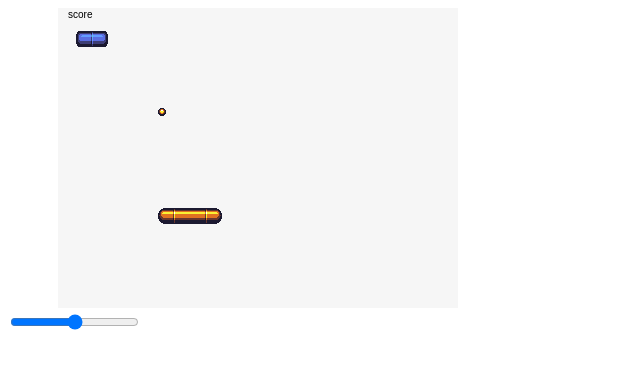
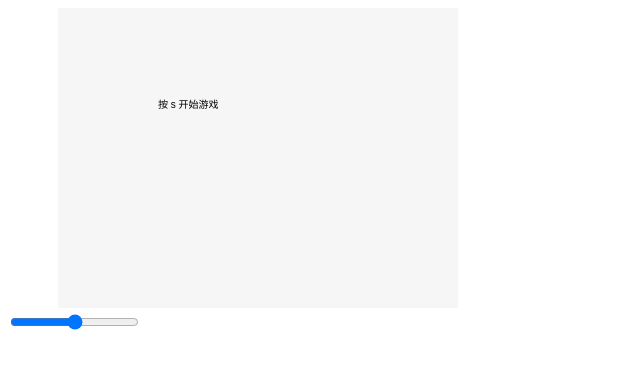
Before and after one commit to eddy0/canvasGame, a plain HTML site: page index.html in a window 1280 px wide. Shown: the whole page, without its empty margins (0-640 px from the left). Drawn offline with Linux system fonts and the light colour scheme.

Commit message:
update and refactor

```diff
--- a/game.js
+++ b/game/game.js
@@ -1,4 +1,4 @@
-const Game = function(callback) {
+const Game = function(images, callback) {
     window.fps = 30
 
     let g = {
@@ -6,6 +6,8 @@ const Game = function(callback) {
         keydowns: {},
         actions: {},
     }
+
+    g.images = images
 
     g.canvas = e('#id-canvas-main')
 
@@ -42,17 +44,22 @@ const Game = function(callback) {
 
     g.update = function() {
         if (g.scene !== null) {
-            g.scene.update()
+            g.scene.update && g.scene.update()
         }
     }
 
     g.draw = function() {
         if (g.scene !== null) {
-            g.scene.draw()
+            g.scene.draw && g.scene.draw()
         }
     }
 
-    g.start = () => {}
+    g.replaceScene = function(scene) {
+        g.actions = {}
+        g.keydowns = {}
+        g.scene = scene
+        g.scene.init()
+    }
 
     g.run = () => {
         Object.keys(g.actions).map((key) => {
@@ -70,6 +77,7 @@ const Game = function(callback) {
 
     setTimeout(() => {
         g.scene = callback(g)
+        g.scene.init()
         g.run()
     }, 1000 / window.fps)
 
--- a/index.html
+++ b/index.html
@@ -17,35 +17,19 @@
     <!-- <img src="./static/ball.png" alt="">
     <img src="./static/paddle.png" alt="">
     <img src="./static/block.png" alt=""> -->
-    <script src="utils.js"></script>
-    <script src="scene/scene.js"></script>
-    <script src="game.js"></script>
-    <script src="bg.js"></script>
-    <script src="block.js"></script>
-    <script src="paddle.js"></script>
-    <script src="ball.js"></script>
-    <script src="main.js"></script>
+    <script src="utils/utils.js"></script>
+    <script src="utils/debug.js"></script>
+    <script src="utils/levels.js"></script>
+    <script src="game/game.js"></script>
+    <script src="scene/bg.js"></script>
+    <script src="scene/start.js"></script>
+    <script src="scene/main/ball.js"></script>
+    <script src="scene/main/block.js"></script>
+    <script src="scene/main/paddle.js"></script>
+    <script src="scene/main/main.js"></script>
+    <script src="scene/end.js"></script>
+    <script src="index.js"></script>
     <script>
-        const enableDebug = function () {
-
-            window.addEventListener('keydown', (event) => {
-                if (event.key === 'p') {
-
-                }
-            })
-            let input = e('#id-input-speed')
-            input.addEventListener('input', (event) => {
-                let val = input.value
-                log(val)
-                window.fps = Number(val)
-            })
-        }
-        const imageFromPath = function (path) {
-            var image = new Image()
-            image.src = path
-            return image
-        }
-
 
         __main()
     </script>
--- /dev/null
+++ b/index.js
@@ -0,0 +1,38 @@
+const loadImages = () => {
+    const images = {
+        ball: 'img/ball.png',
+        block: 'img/block.png',
+        paddle: 'img/paddle.png',
+    }
+
+    let imgs = Object.keys(images).map((name) => {
+        let path = images[name]
+        return imageFromPath(name, path)
+    })
+
+    return imgs
+}
+
+const __main = () => {
+    enableDebug()
+    renderBg()
+    let imgs = loadImages()
+
+    Promise.all(imgs).then((result) => {
+        let images = {}
+        result.forEach((image) => {
+            let [name, img] = image
+            images[name] = img
+        })
+        let game = new Game(images, (g) => {
+            let s = new SceneStart(g)
+            return s
+        })
+    })
+
+    // let paddle = new Paddle()
+    // let ball = new Ball()
+    // let blocks = []
+
+    // let block = new Block()
+}
--- a/main.js
+++ /dev/null
@@ -1,66 +0,0 @@
-const loadImage = (images) => {
-    if (window.images === undefined) {
-        let o = {}
-        let p = new Promise((res) => {
-            Object.keys(images).map((name) => {
-                let image = new Image()
-                image.src = images[name]
-                image.onload = () => {
-                    res(image)
-                }
-            })
-        })
-        window.images = o
-    }
-}
-
-const __main = () => {
-    enableDebug()
-    const images = {
-        ball: 'static/ball.png',
-        block: 'static/block.png',
-        paddle: 'static/paddle.png',
-    }
-    loadImage(images)
-
-    renderBg()
-
-    let paddle = new Paddle()
-    let ball = new Ball()
-    let blocks = []
-
-    let block = new Block()
-    ball.enablepause()
-
-    let game = new Game((g) => {
-        let s = new Scene(g)
-        return s
-    })
-
-    let dragable
-    window.addEventListener('mousedown', (event) => {
-        let x = event.offsetX
-        let y = event.offsetY
-        if (
-            x < ball.x + ball.image.width &&
-            x > ball.x &&
-            y < ball.y + ball.image.height &&
-            y > ball.y
-        ) {
-            dragable = true
-        }
-    })
-
-    window.addEventListener('mousemove', (event) => {
-        if (dragable === true) {
-            let x = event.offsetX
-            let y = event.offsetY
-            ball.x = x
-            ball.y = y
-        }
-    })
-
-    window.addEventListener('mouseup', () => {
-        dragable = false
-    })
-}
--- /dev/null
+++ b/scene/end.js
@@ -0,0 +1,18 @@
+class End {
+    constructor(game) {
+        this.game = game
+    }
+
+    init() {
+        this.game.register({
+            r: () => {
+                let s = new SceneStart(this.game)
+                this.game.replaceScene(s)
+            },
+        })
+    }
+
+    draw() {
+        this.game.ctx.fillText('end', 100, 100)
+    }
+}
--- a/ball.js
+++ b/scene/main/ball.js
@@ -1,5 +1,7 @@
-const Ball = function() {
-    this.image = imageFromPath('static/ball.png')
+const Ball = function(game) {
+    this.name = this.constructor.name.toLowerCase()
+    this.game = game
+    this.image = this.game.images[this.name]
     this.x = 100
     this.y = 100
     this.speedX = 5
--- a/block.js
+++ b/scene/main/block.js
@@ -1,7 +1,9 @@
 const loadLevel = () => {}
 
-const Block = function() {
-    this.image = imageFromPath('static/block.png')
+const Block = function(game) {
+    this.name = this.constructor.name.toLowerCase()
+    this.game = game
+    this.image = this.game.images[this.name]
     this.x = 10
     this.y = 20
     this.life = 2
@@ -9,7 +11,6 @@ const Block = function() {
 }
 
 Block.prototype.kill = function() {
-    console.log('xx')
     if (this.life <= 0) {
         this.alive = false
         return
--- a/scene/scene.js
+++ b/scene/main/main.js
@@ -1,14 +1,13 @@
 class Scene {
     constructor(game) {
         this.game = game
-        this.ball = new Ball()
-        this.paddle = new Paddle()
-        this.block = new Block()
-        this.init()
+        this.ball = new Ball(game)
+        this.paddle = new Paddle(game)
+        this.block = new Block(game)
     }
 
     init() {
-        this.game.register({
+        let keymap = {
             a: () => {
                 this.paddle.moveLeft()
             },
@@ -18,7 +17,8 @@ class Scene {
             f: () => {
                 this.ball.fire()
             },
-        })
+        }
+        this.game.register(keymap)
     }
 
     draw() {
@@ -31,6 +31,11 @@ class Scene {
     }
 
     update() {
+        if (this.ball.y > this.paddle.y) {
+            let s = new End(this.game)
+            this.game.replaceScene(s)
+            return
+        }
         this.ball.move()
         let collide = isCollide(this.ball, this.paddle)
         if (collide) {
--- a/paddle.js
+++ b/scene/main/paddle.js
@@ -1,5 +1,7 @@
-const Paddle = function() {
-    this.image = imageFromPath('static/paddle.png')
+const Paddle = function(game) {
+    this.name = this.constructor.name.toLowerCase()
+    this.game = game
+    this.image = this.game.images[this.name]
     this.x = 100
     this.y = 200
     this.speed = 5
--- /dev/null
+++ b/scene/start.js
@@ -0,0 +1,21 @@
+class SceneStart {
+    constructor(game) {
+        this.game = game
+        this.ball = new Ball(game)
+        this.paddle = new Paddle(game)
+        this.block = new Block(game)
+    }
+
+    init() {
+        this.game.register({
+            s: () => {
+                let s = new Scene(this.game)
+                this.game.replaceScene(s)
+            },
+        })
+    }
+
+    draw() {
+        this.game.ctx.fillText('按 s 开始游戏', 100, 100)
+    }
+}
--- /dev/null
+++ b/utils/debug.js
@@ -0,0 +1,42 @@
+const enableDebug = function() {
+    if (!window.debug) {
+        return
+    }
+
+    window.addEventListener('keydown', (event) => {
+        if (event.key === 'p') {
+        }
+    })
+    let input = e('#id-input-speed')
+    input.addEventListener('input', (event) => {
+        let val = input.value
+        window.fps = Number(val)
+    })
+
+    let dragable
+    window.addEventListener('mousedown', (event) => {
+        let x = event.offsetX
+        let y = event.offsetY
+        if (
+            x < ball.x + ball.image.width &&
+            x > ball.x &&
+            y < ball.y + ball.image.height &&
+            y > ball.y
+        ) {
+            dragable = true
+        }
+    })
+
+    window.addEventListener('mousemove', (event) => {
+        if (dragable === true) {
+            let x = event.offsetX
+            let y = event.offsetY
+            ball.x = x
+            ball.y = y
+        }
+    })
+
+    window.addEventListener('mouseup', () => {
+        dragable = false
+    })
+}
--- a/utils.js
+++ b/utils/utils.js
@@ -1,6 +1,16 @@
 const log = console.log.bind(console)
 
 const e = (sel) => document.querySelector(sel)
+
+const imageFromPath = function(name, path) {
+    return new Promise((res, rej) => {
+        let image = new Image()
+        image.src = path
+        image.onload = () => {
+            res([name, image])
+        }
+    })
+}
 
 function isCollide(a, b) {
     return !(
```
Also changed, not shown: img/ball.png (renamed from static/ball.png), img/block.png (renamed from static/block.png), img/paddle.png (renamed from static/paddle.png), scene/bg.js (renamed from bg.js), utils/levels.js (renamed from levels.js).
